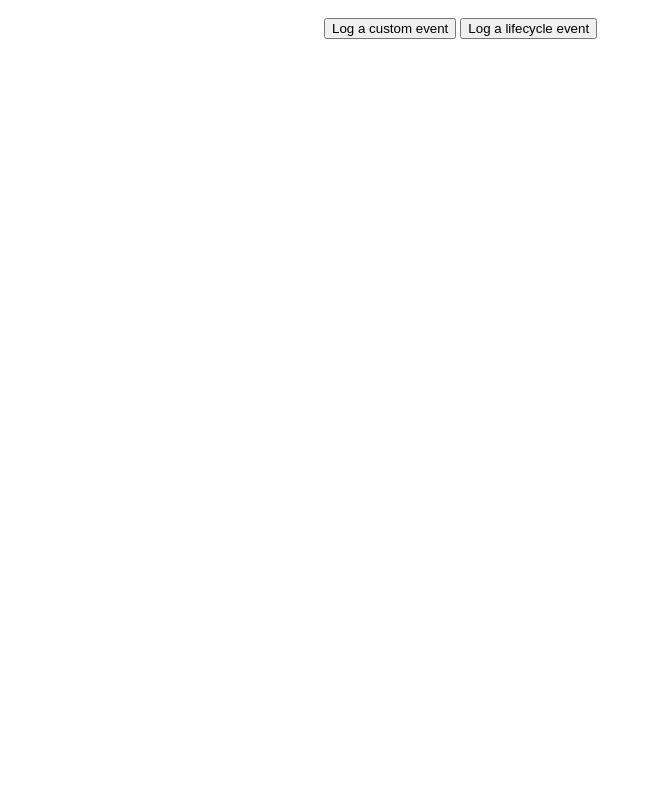
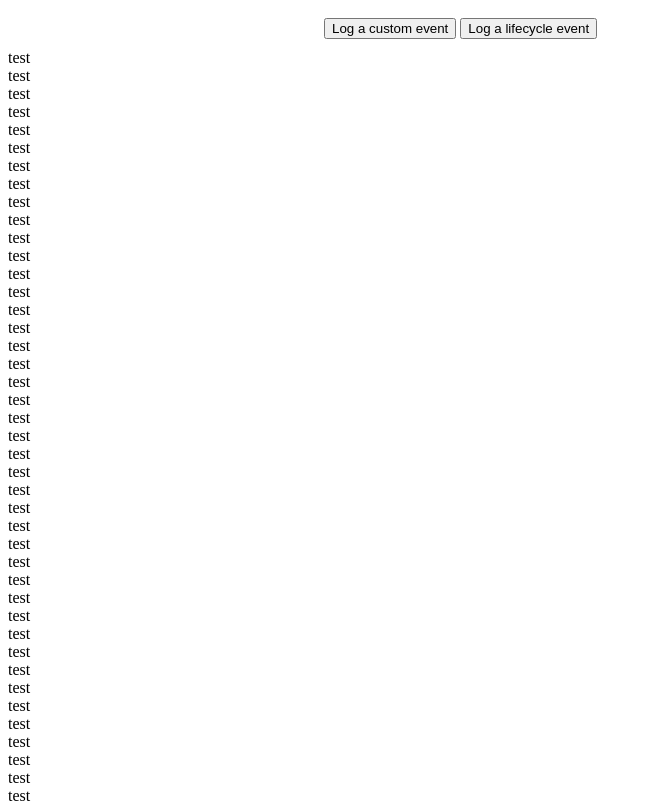
Before and after one commit to DylanBranch/webSDK, a plain HTML site: page index.html in a window 1280 px wide. Shown: the top 803 px of the page, without its empty margins (0-651 px from the left). Drawn offline with Linux system fonts and the light colour scheme.

Commit message:
Update index.html

```diff
--- a/index.html
+++ b/index.html
@@ -43,7 +43,7 @@
         <button id="lifecycleEvent">Log a lifecycle event</button>
     </div>
 
-
+test<br>test<br>test<br>test<br>test<br>test<br>test<br>test<br>test<br>test<br>test<br>test<br>test<br>test<br>test<br>test<br>test<br>test<br>test<br>test<br>test<br>test<br>test<br>test<br>test<br>test<br>test<br>test<br>test<br>test<br>test<br>test<br>test<br>test<br>test<br>test<br>test<br>test<br>test<br>test<br>test<br>test<br>test<br>test<br>test<br>test<br>test<br>test<br>test<br>test<br>test<br>test<br>test<br>test<br>test<br>
     <script>
         // Add a dynamic Meta tag at a 50% random chance
         // Used to show a different Journey
```
